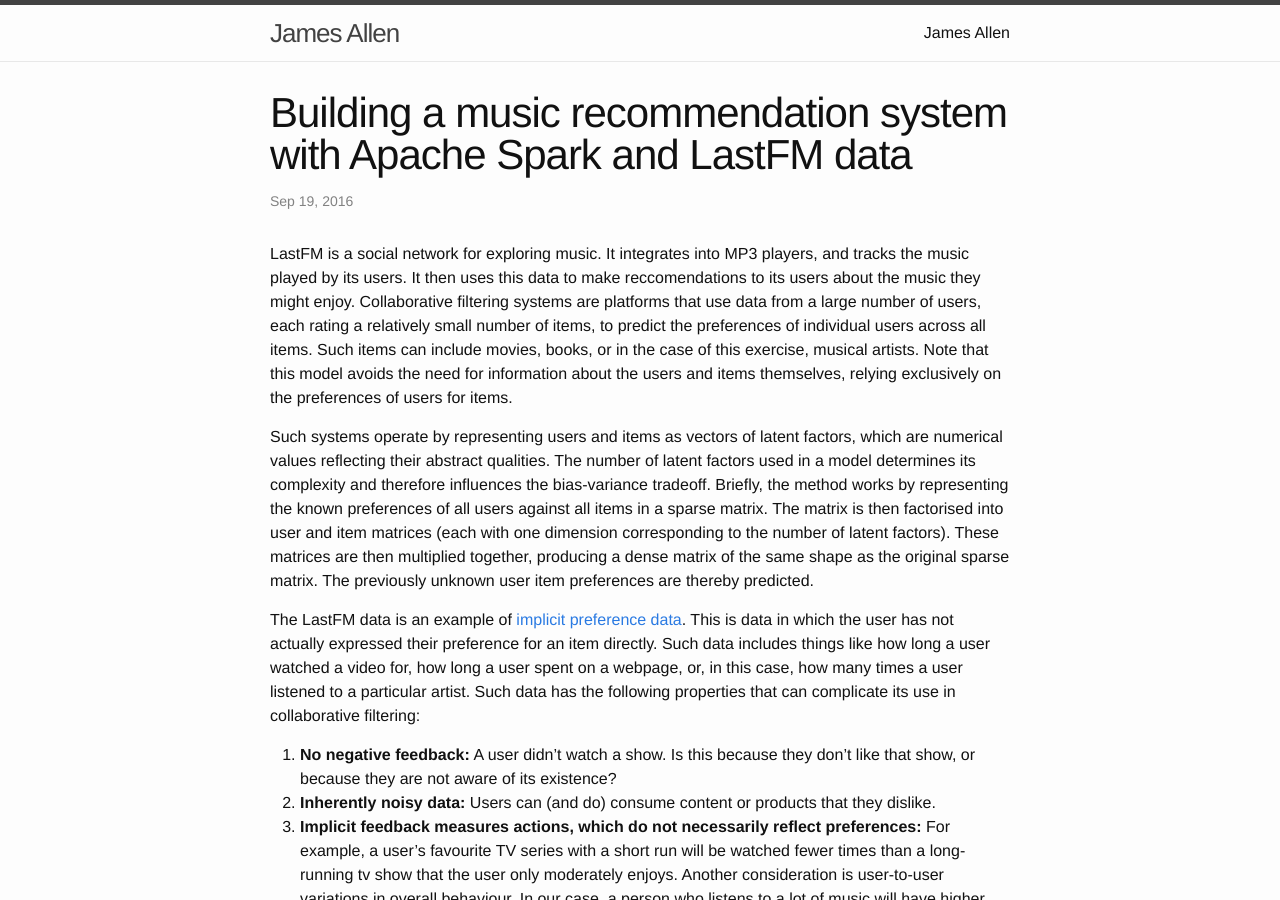
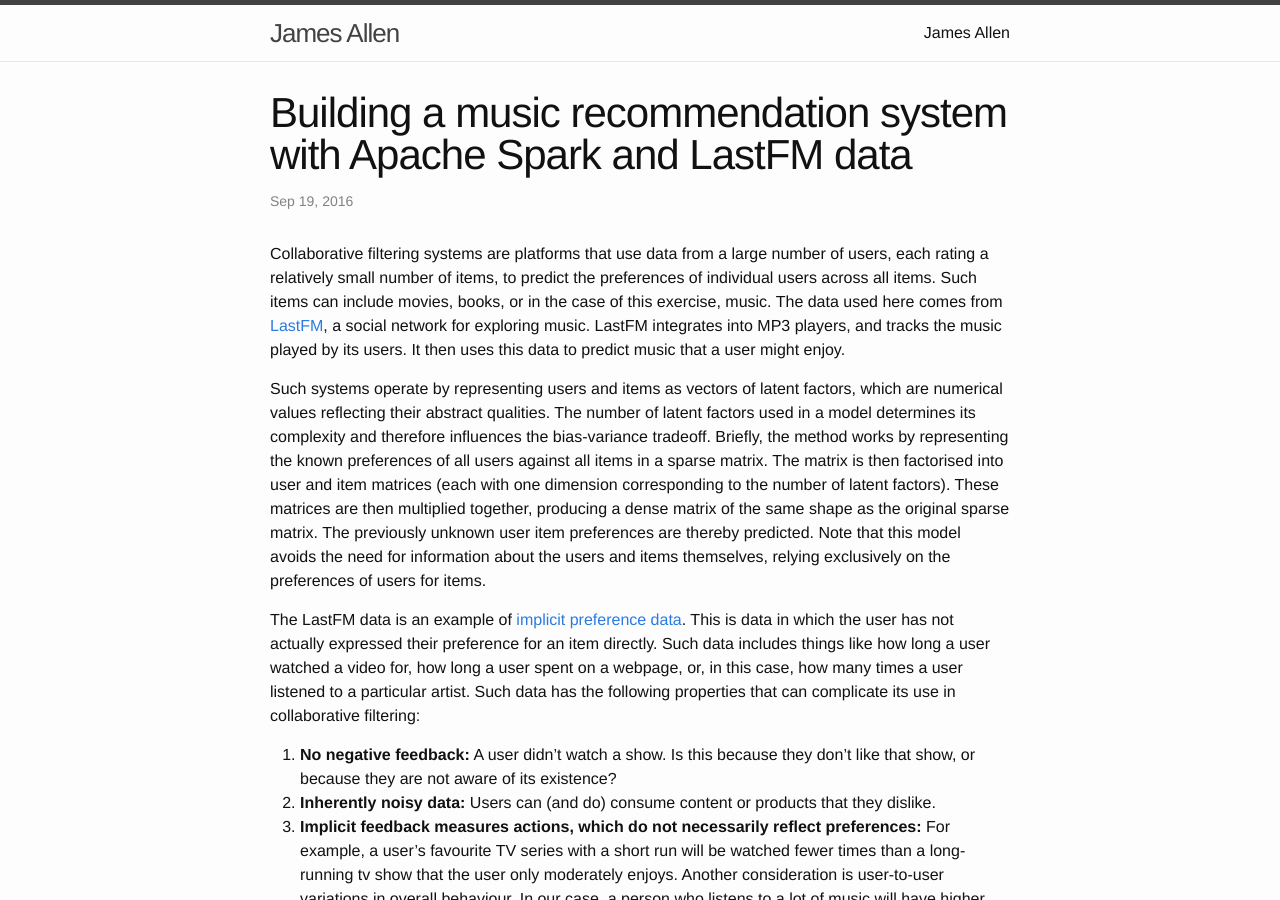
Before and after one commit to jlln/jlln.github.io, a Jekyll site: the page built from _posts/2016-09-19-lastfm.markdown, in a window 1280 px wide and 900 px high. Built offline with Jekyll 4.4.1, drawn with Linux system fonts in a browser that asks for light colours; formulas are drawn with MathJax 3.

Commit message:
Update 2016-09-19-lastfm.markdown

```diff
--- a/_posts/2016-09-19-lastfm.markdown
+++ b/_posts/2016-09-19-lastfm.markdown
@@ -5,11 +5,11 @@
 categories: ApacheSpark,Scala,Recommendation Systems, Implicit Preference Modelling
 ---
 {% include mathjax_support.html %}
-LastFM is a social network for exploring music. It integrates into MP3 players, and tracks the music played by its users. It then uses this data to make reccomendations to its users about the music they might enjoy.
-Collaborative filtering systems are platforms that use data from a large number of users, each rating a relatively small number of items, to predict the preferences of individual users across all items. Such items can include movies, books, or in the case of this exercise, musical artists.
-Note that this model avoids the need for information about the users and items themselves, relying exclusively on the preferences of users for items.
 
-Such systems operate by representing users and items as vectors of latent factors, which are numerical values reflecting their abstract qualities. The number of latent factors used in a model determines its complexity and therefore influences the bias-variance tradeoff. Briefly, the method works by representing the known preferences of all users against all items in a sparse matrix. The matrix is then factorised into user and item matrices (each with one dimension corresponding to the number of latent factors). These matrices are then multiplied together, producing a dense matrix of the same shape as the original sparse matrix. The previously unknown user item preferences are thereby predicted.
+Collaborative filtering systems are platforms that use data from a large number of users, each rating a relatively small number of items, to predict the preferences of individual users across all items. Such items can include movies, books, or in the case of this exercise, music. The data used here comes from [LastFM](http://www.last.fm/), a social network for exploring music. LastFM integrates into MP3 players, and tracks the music played by its users. It then uses this data to predict music that a user might enjoy.
+
+
+Such systems operate by representing users and items as vectors of latent factors, which are numerical values reflecting their abstract qualities. The number of latent factors used in a model determines its complexity and therefore influences the bias-variance tradeoff. Briefly, the method works by representing the known preferences of all users against all items in a sparse matrix. The matrix is then factorised into user and item matrices (each with one dimension corresponding to the number of latent factors). These matrices are then multiplied together, producing a dense matrix of the same shape as the original sparse matrix. The previously unknown user item preferences are thereby predicted. Note that this model avoids the need for information about the users and items themselves, relying exclusively on the preferences of users for items.
 
 The LastFM data is an example of [implicit preference data](http://yifanhu.net/PUB/cf.pdf). This is data in which the user has not actually expressed their preference for an item directly. Such data includes things like how long a user watched a video for, how long a user spent on a webpage, or, in this case, how many times a user listened to a particular artist. Such data has the following properties that can complicate its use in collaborative filtering:
 
```
